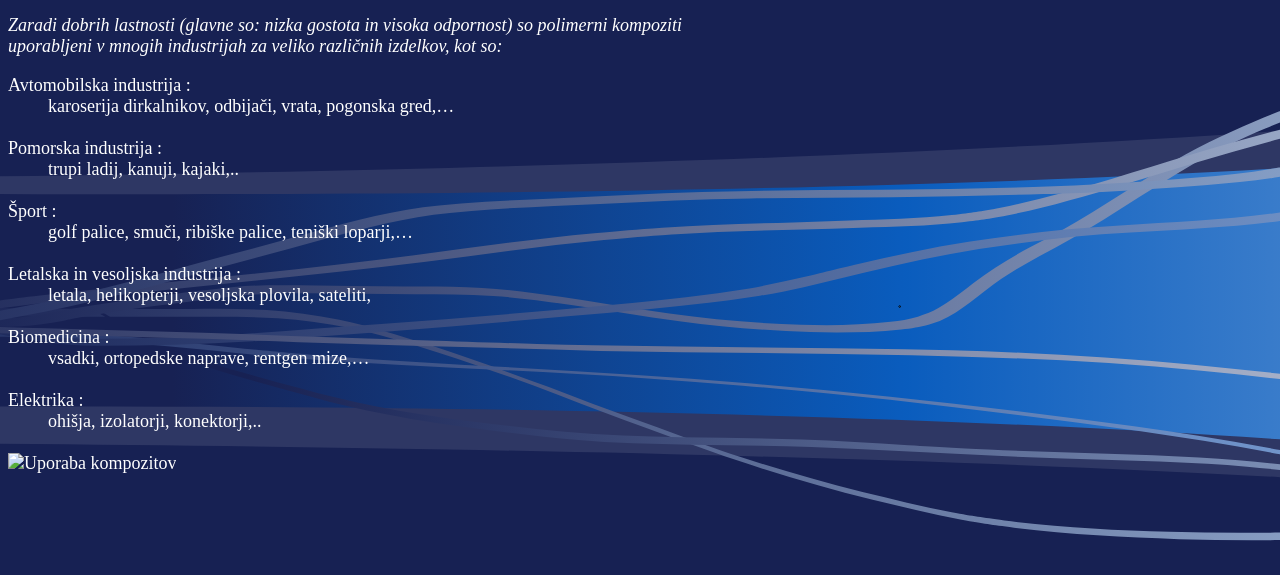
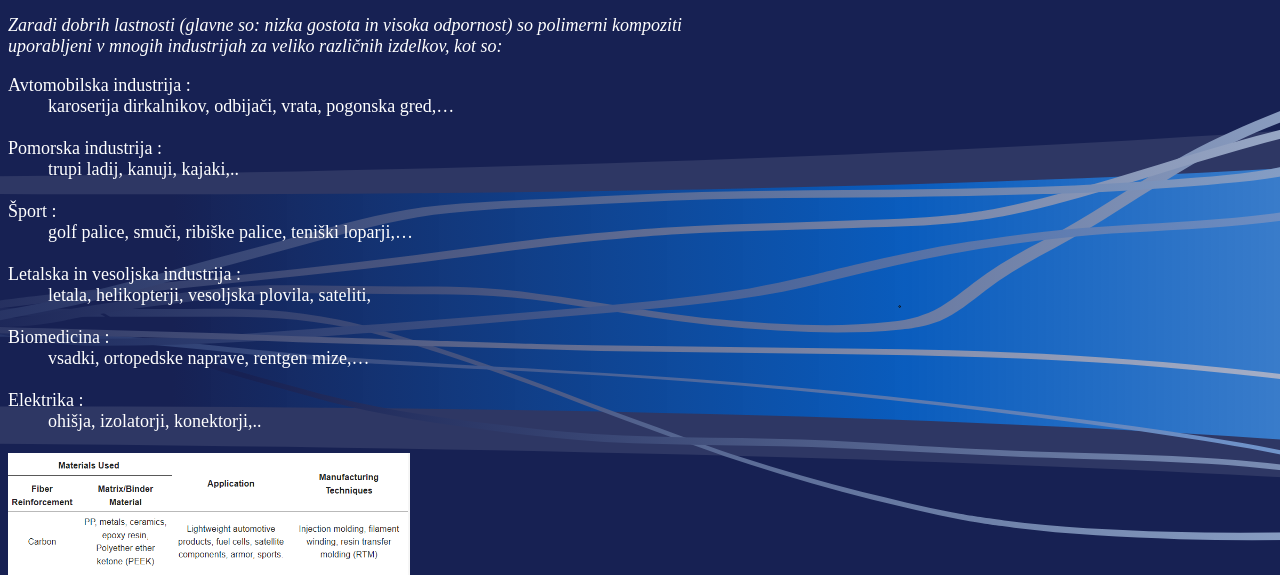
Before and after one commit to IstenicJ/Spletna-stran-UPO, a plain HTML site: page Uporaba.html in a window 1280 px wide. Shown: the part 206-781 px from the top of the page. Drawn offline with Linux system fonts and the light colour scheme.

Commit message:
Update Uporaba.html

```diff
--- a/Uporaba.html
+++ b/Uporaba.html
@@ -44,7 +44,7 @@
 
 			<br>
 
-			<img src="slike/Uporaba.png" alt="Uporaba kompozitov" height="450">
+			<img src="Uporaba.png" alt="Uporaba kompozitov" height="450">
 
 			</sectzion>
 
```
